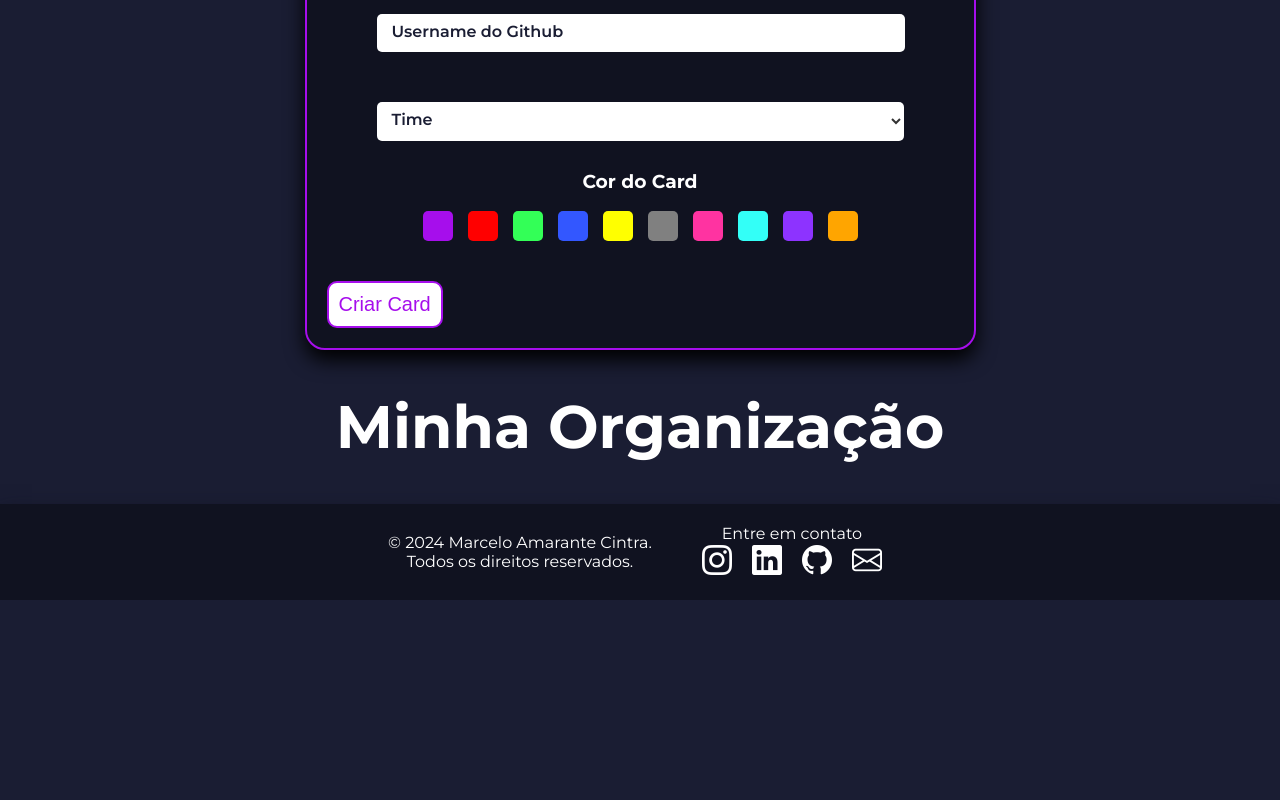
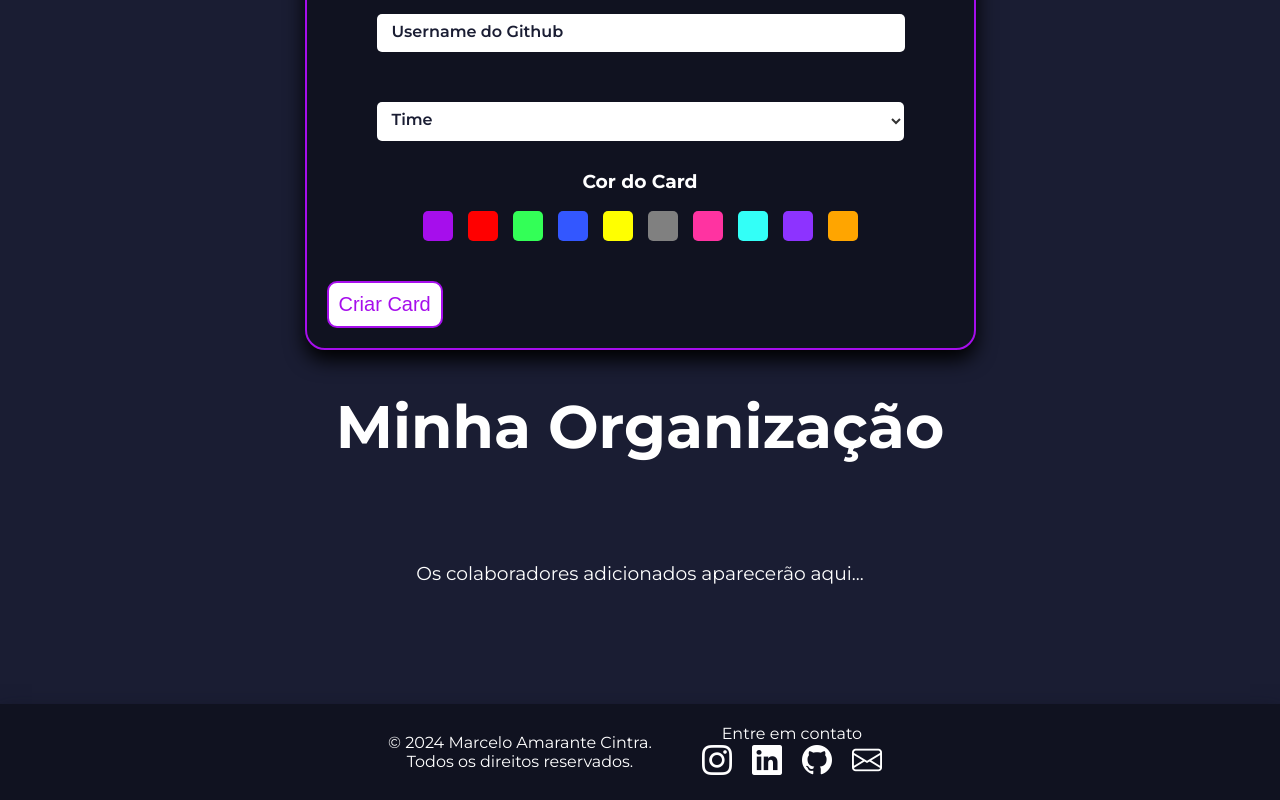
Before and after one commit to MaCintr/react-organo, a React (Create React App) app: page / in a window 1280 px wide. Shown: the part 709-1509 px from the top of the page. Before the commit the page ends 1309 px from the top, so only its background shows below. Built offline with nearby package versions, Linux system fonts and the light colour scheme.

Commit message:
Mensagem de aviso - Organização vazia

```diff
--- a/src/App.css
+++ b/src/App.css
@@ -9,3 +9,15 @@ h1 {
 .main {
     text-align: center;
 }
+
+.empty-div {
+    display: flex;
+    justify-content: center;
+    align-items: center;
+    height: 200px;
+}
+
+.empty-div h3 {
+    transform: translateY(-30px);
+    font-weight: 400;
+}
--- a/src/App.js
+++ b/src/App.js
@@ -64,10 +64,15 @@ function App() {
   return (
     <div className='main'>
       <Banner />
-      <ThemeSelector alterarContextoGlobal={alterarContextoGlobal}/>
+      <ThemeSelector alterarContextoGlobal={alterarContextoGlobal} />
       <Form temaState={temaState} times={times.map(time => time.nome)} onSubmitedColaborator={colaborador => onNewColaborator(colaborador)} />
       <h1 className='org'>Minha Organização</h1>
-      {times.map(time =>
+      {colaboradores.length === 0 ? (
+        <div className='empty-div' style={{ color: temaState === '#bfbfbf' ? '#545454' : 'white' }}>
+          <h3>Os colaboradores adicionados aparecerão aqui...</h3>
+        </div>
+      ) : (
+        times.map(time =>
           <TeamContainer
             temaState={temaState}
             secondTemaState={secondTemaState}
@@ -78,8 +83,10 @@ function App() {
               colaborador.time === time.nome
             )}
             onDeleteColaborator={onDeleteColaborator}
-        />)}
-        <FooterComponent temaState={temaState} secondTemaState={secondTemaState}/>
+          />
+        )
+      )}
+      <FooterComponent temaState={temaState} secondTemaState={secondTemaState} />
     </div>
   );
 }
```
Lines whose indentation alone changed are shown as unchanged.
